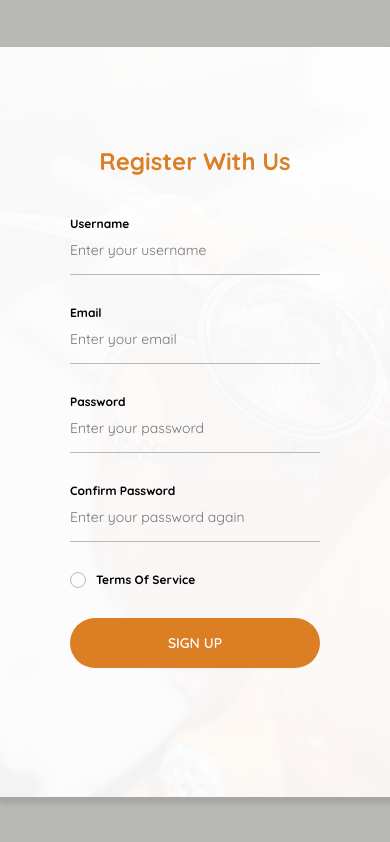
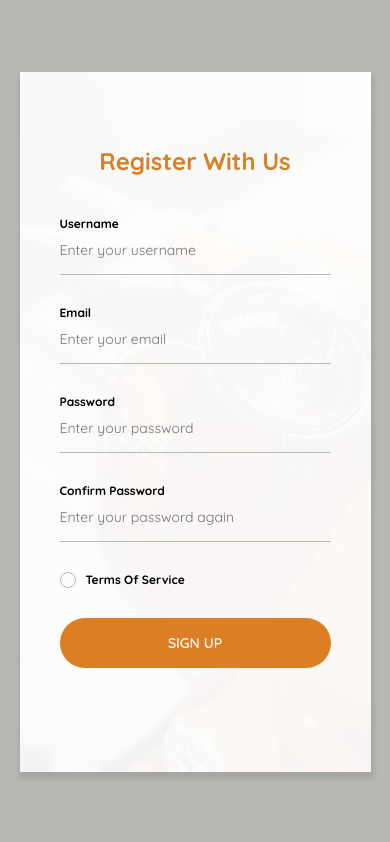
Before and after one commit to gerichilli/Signupform-validation, a plain HTML site: page index.html in a window 390 px wide. Drawn offline with Linux system fonts and the light colour scheme.

Commit message:
fix reponsive

```diff
--- a/script.js
+++ b/script.js
@@ -84,7 +84,9 @@ checkboxClone.addEventListener('click', function(){
 
 agreeTerms.addEventListener('change', checkMarkHideAndShow);
 
-form.addEventListener('submit', function(){
+form.addEventListener('submit', function(e){
+    e.preventDefault();
+
     if (checkUsername() && checkEmail() && checkPassword() && checkRePassWord() && agreeTerms.checked) {
         successMessage.classList.remove('hidden');
     } else {
--- a/style.css
+++ b/style.css
@@ -53,6 +53,13 @@ input:invalid {
 }
 
 
+@media only screen and (max-width: 600px) {
+    .container {
+        width: 90%;
+        height: 70rem;
+    }
+}
+
 .hidden {
     display: none;
 }
@@ -72,6 +79,12 @@ input:invalid {
 
 .form {
     padding: 8rem 7rem;
+}
+
+@media only screen and (max-width: 600px) {
+    .form {
+        padding: 5rem 4rem;
+    }
 }
 
 .form__heading {
```
